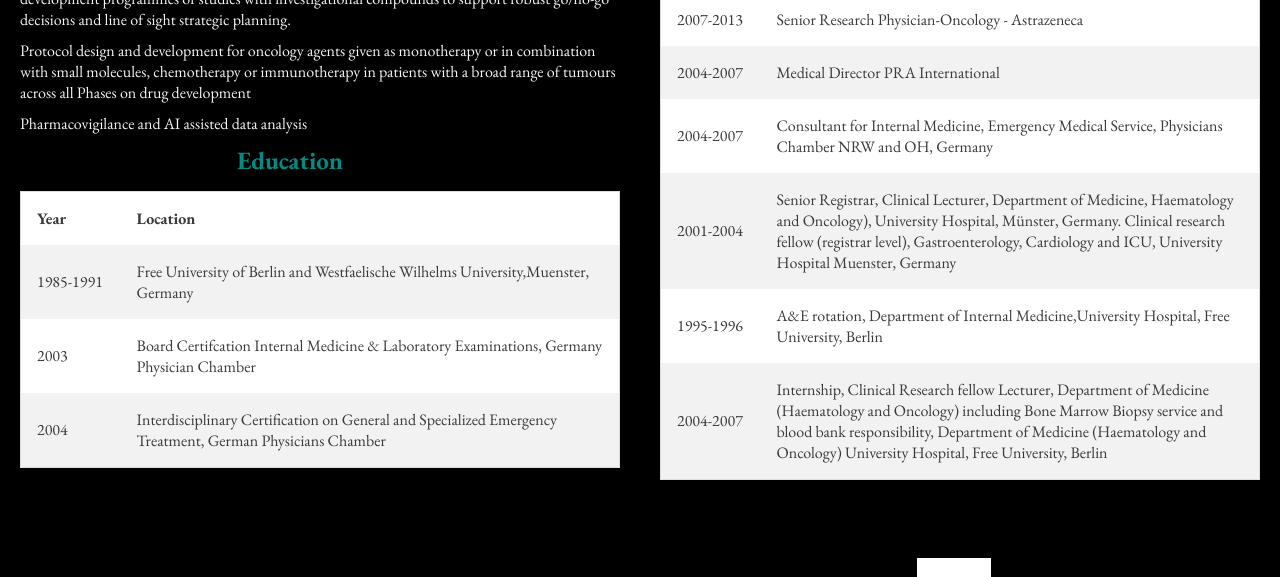
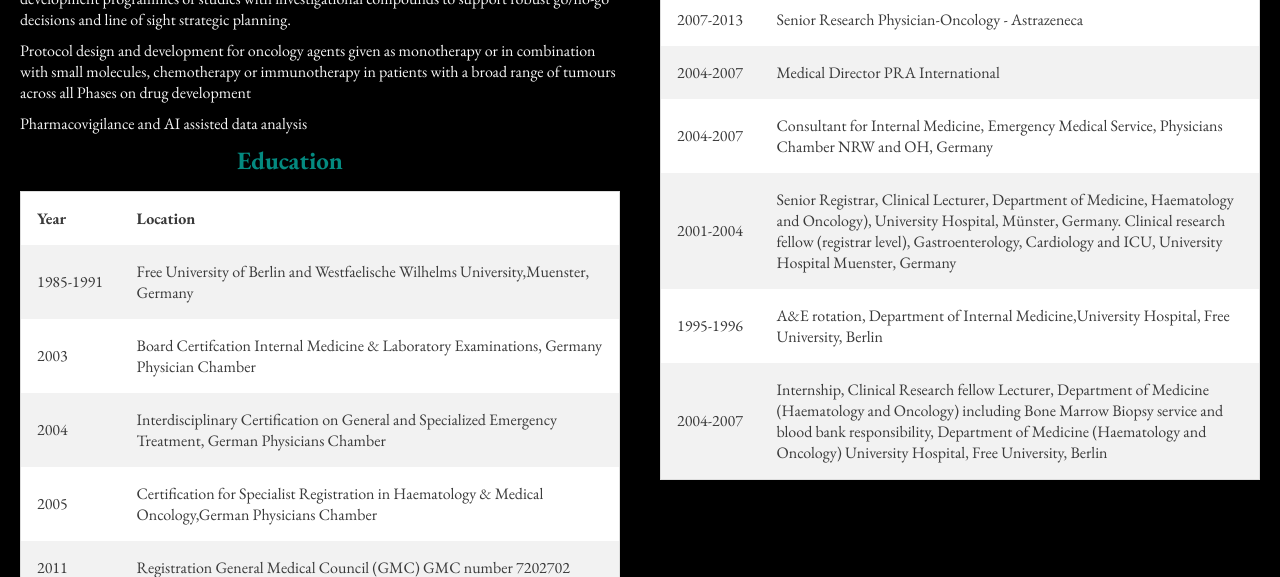
Before and after one commit to elisabethoelmann/SciAIMed-P1, a plain HTML site: page index.html in a window 1280 px wide. Shown: the part 960-1537 px from the top of the page. Drawn offline with nearby package versions, Linux system fonts and the light colour scheme.

Commit message:
added more pictures to README.md and amended education table

```diff
--- a/index.html
+++ b/index.html
@@ -105,6 +105,14 @@
           <td>2004</td>
           <td>Interdisciplinary Certification on General and Specialized Emergency Treatment, German Physicians Chamber</td>
         </tr>
+        <tr>
+          <td>2005</td>
+          <td>Certification for Specialist Registration in Haematology & Medical Oncology,German Physicians Chamber</td>
+        </tr>
+        <tr>
+          <td>2011</td>
+          <td>Registration General Medical Council (GMC) GMC number 7202702</td>
+        </tr>
       </table>
     </div>
 
```
Also changed, not shown: docs/images/Flexbox method parralel lists Dev to.png (deleted), docs/images/flexboxmethod_parralel_lists_dev_to.png (added), docs/images/table_html.png (added), 1 other file.
